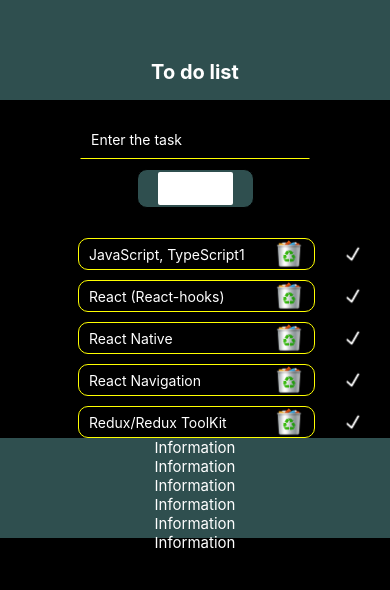
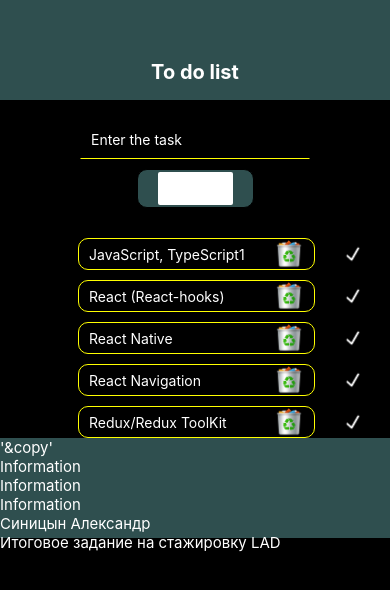
Before and after one commit to SinitsynAlekcander/todolist_RN, a React Native app: screen / in a window 390 px wide. Shown: the top 590 px of the page. Built offline with nearby package versions, Linux system fonts and the light colour scheme.

Commit message:
Refactoring

```diff
--- a/App.js
+++ b/App.js
@@ -65,6 +65,7 @@
 const styles = StyleSheet.create({
   wrapper: {
     backgroundColor: '#000000',
-    flex: 1
+    flex: 1,
+    // justifyContent: 'space-between'
   }
 });
--- a/components/Footer.jsx
+++ b/components/Footer.jsx
@@ -3,12 +3,12 @@
 export default function Footer() {
     return (
         <View style={styles.footer}>
+            <Text style={styles.text}>'&copy'</Text>
             <Text style={styles.text}>Information</Text>
             <Text style={styles.text}>Information</Text>
             <Text style={styles.text}>Information</Text>
-            <Text style={styles.text}>Information</Text>
-            <Text style={styles.text}>Information</Text>
-            <Text style={styles.text}>Information</Text>
+            <Text style={styles.text}>Синицын Александр</Text>
+            <Text style={styles.text}>Итоговое задание на стажировку LAD</Text>
         </View>
     );
 }
@@ -19,8 +19,8 @@
         backgroundColor: '#2F4F4F',
         height: 100,
         paddingLeft: '00%',
+        alignItems: 'stretch'
         // justifyContent: 'space-between',
-        alignItems: 'center',
     },
     text: {
         color: '#FFFFFF',
```
